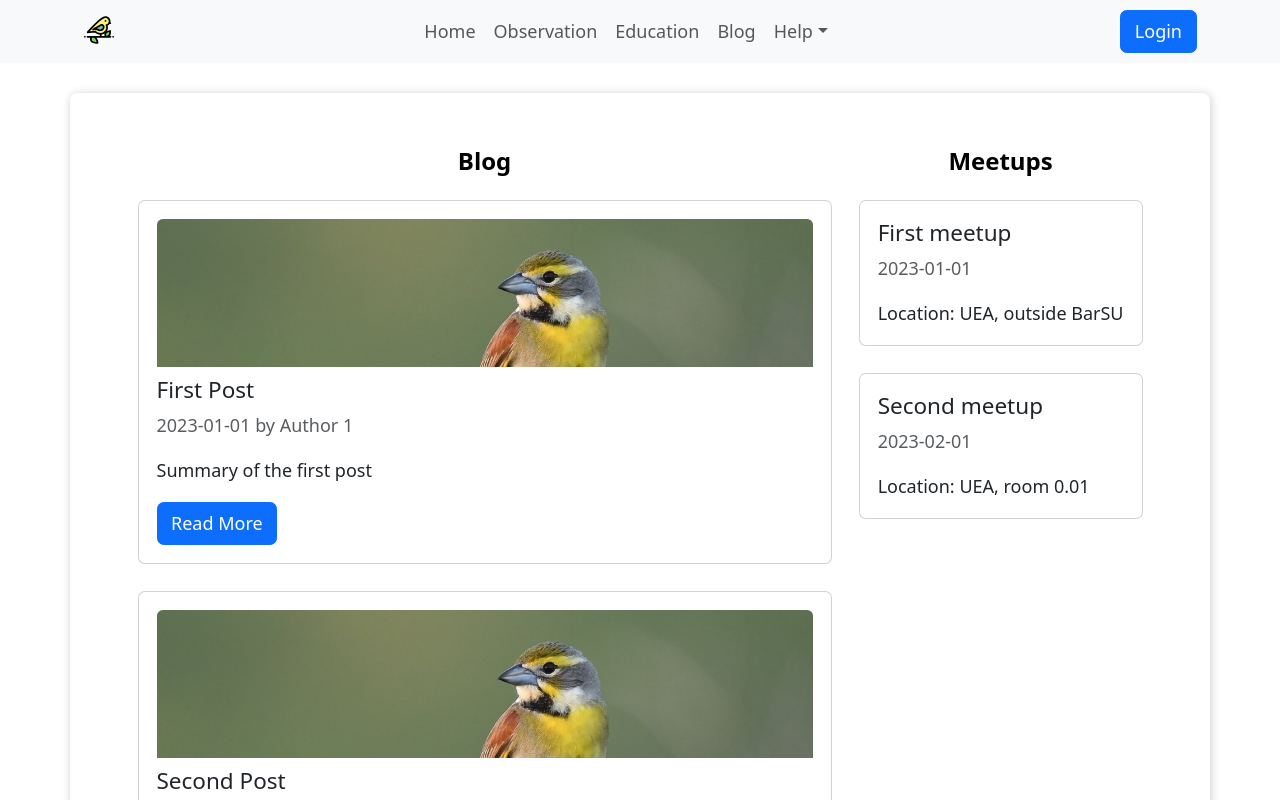
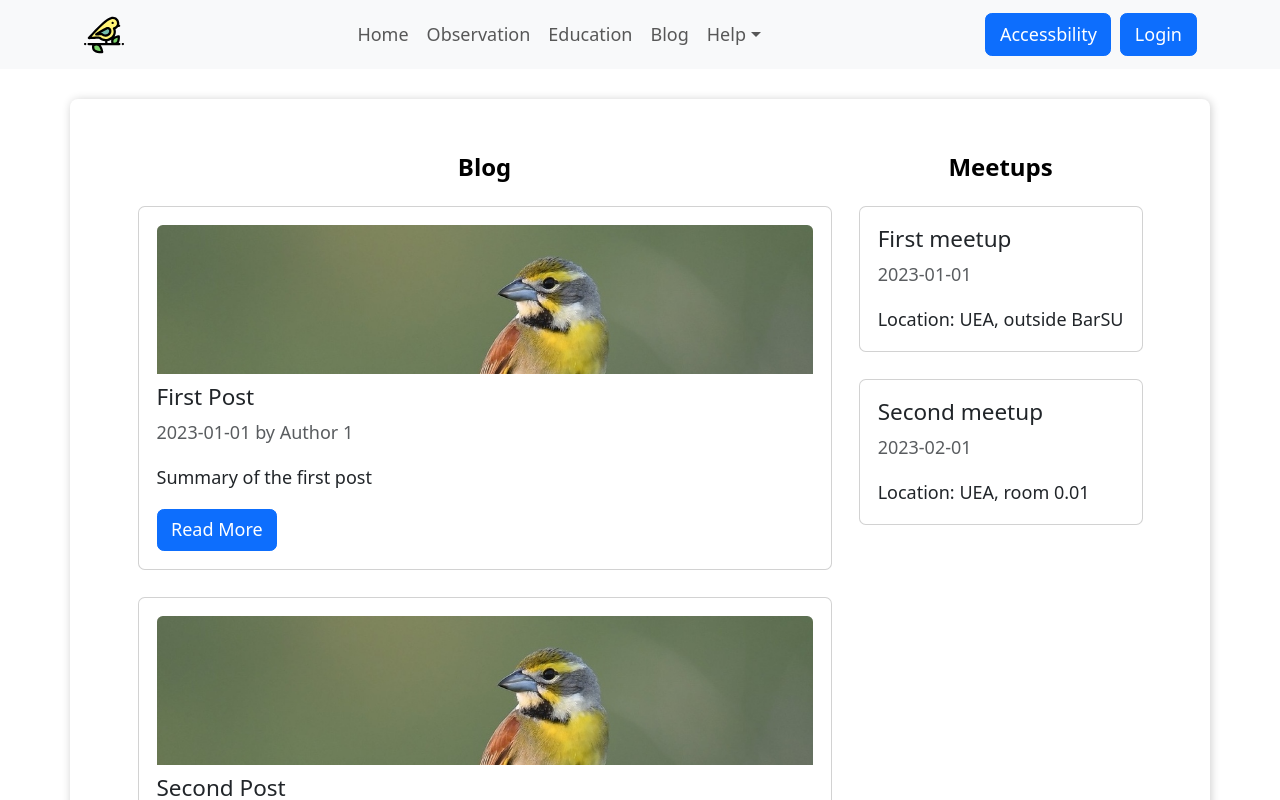
Before and after one commit to IgorSteps/dickcissel, a React (Create React App) app: page /blog in a window 1280 px wide. Shown: the top 800 px of the page. Built offline with nearby package versions, Linux system fonts and the light colour scheme; what miragejs would draw is missing.

Commit message:
DIC-18: Add functionality to dynamically adjust font size (#10)
* Add accessbility modal to navbar

* Add a slider to accessbility modal to dynamically adjust font-size

* Cleanup

* Add closing functionality to accessbility modal

```diff
--- a/package.json
+++ b/package.json
@@ -9,6 +9,7 @@
     "bootstrap": "^5.3.2",
     "react": "^18.2.0",
     "react-bootstrap": "^2.9.1",
+    "react-bootstrap-range-slider": "^3.0.8",
     "react-dom": "^18.2.0",
     "react-router-dom": "^6.19.0",
     "react-scripts": "5.0.1",
--- a/src/App.css
+++ b/src/App.css
@@ -1,10 +1,13 @@
+:root {
+  --dynamic-font-size: 18px; /* Default value. */
+}
+
+html {
+  font-size: var(--dynamic-font-size);
+}
 
 .App {
   background-color: white;
-}
-
-html {
-  font-size: 18px;
 }
 
 .login-form-container {
--- /dev/null
+++ b/src/components/navbar/accessbilityModal.js
@@ -0,0 +1,47 @@
+import Button from 'react-bootstrap/Button';
+import Modal from 'react-bootstrap/Modal';
+import React, { useState, useEffect } from 'react';
+import 'react-bootstrap-range-slider/dist/react-bootstrap-range-slider.css';
+import RangeSlider from 'react-bootstrap-range-slider';
+
+const defaultFontSize = 18;
+
+function AccessbilityModal({show, handleClose}) {
+    const [fontSize, setFontSize] = useState(defaultFontSize);
+
+    const handleFontSizeChange = (newSize) => {
+        setFontSize(newSize);
+    };
+
+    useEffect(() => {
+        document.
+            documentElement.
+            style.
+            setProperty('--dynamic-font-size', `${fontSize}px`);
+    }, [fontSize]);
+
+
+    return (
+        <Modal show={show} onHide={handleClose}>
+            <Modal.Header closeButton>
+                <Modal.Title>Accessbility</Modal.Title>
+            </Modal.Header>
+
+            <Modal.Body>
+                <p>Adjust font size here:</p>
+
+                <RangeSlider
+                    value={fontSize}
+                    onChange={e => handleFontSizeChange(e.target.value)}
+                />
+            </Modal.Body>
+
+            <Modal.Footer>
+                <Button variant="secondary" onClick={handleClose}>Close</Button>
+                <Button variant="primary" onClick={handleClose}>Save changes</Button>
+            </Modal.Footer>
+        </Modal>
+    );
+}
+
+export default AccessbilityModal;
--- a/src/components/navbar/navbar.js
+++ b/src/components/navbar/navbar.js
@@ -3,23 +3,29 @@ import Container from 'react-bootstrap/Container';
 import Nav from 'react-bootstrap/Nav';
 import Navbar from 'react-bootstrap/Navbar';
 import NavDropdown from 'react-bootstrap/NavDropdown';
-import React, { useContext } from 'react';
+import React, { useState, useContext } from 'react';
 import { AuthContext } from '../context/authContext';
+import AccessbilityModal from './accessbilityModal';
 
 function BasicNavbar() {
   const { isLoggedIn } = useContext(AuthContext);
   console.debug("isLoggedIn state is", isLoggedIn)
 
+  // Accessbility Modal state.
+  const [show, setShow] = useState(false);
+  const handleClose = () => setShow(false);
+  const handleShow = () => setShow(true);
+
   return (
-    <Navbar expand="lg" className="bg-body-tertiary">
+    <Navbar sticky="top" expand="lg" className="bg-body-tertiary">
       <Container>
         <Navbar.Brand href="#home">
           <img
             src="bird-svgrepo-com.svg"
-            width="30"
-            height="30"
-            className="d-inline-block align-top"
-            alt="BirdWatch Logo"
+            width="40"
+            height="40"
+            className="img-fluid"
+            alt="Bird Watch Logo"
           />
         </Navbar.Brand>
         <Navbar.Toggle aria-controls="basic-navbar-nav" />
@@ -38,7 +44,9 @@ function BasicNavbar() {
           </Nav>
         </Navbar.Collapse>
 
-        {isLoggedIn === false ? (<Button> Login </Button>) : (<Button> Profile </Button>)}
+        <Button className='mx-2' variant="primary" onClick={handleShow}>Accessbility</Button>
+        <AccessbilityModal show={show} handleClose={handleClose}></AccessbilityModal>
+        {isLoggedIn === false ? (<Button variant='primary'> Login </Button>) : (<Button variant='secondary'> Profile </Button>)}
 
       </Container>
     </Navbar>
```
Also changed, not shown: 1 other file (tests, documents, lock files or other folders).
